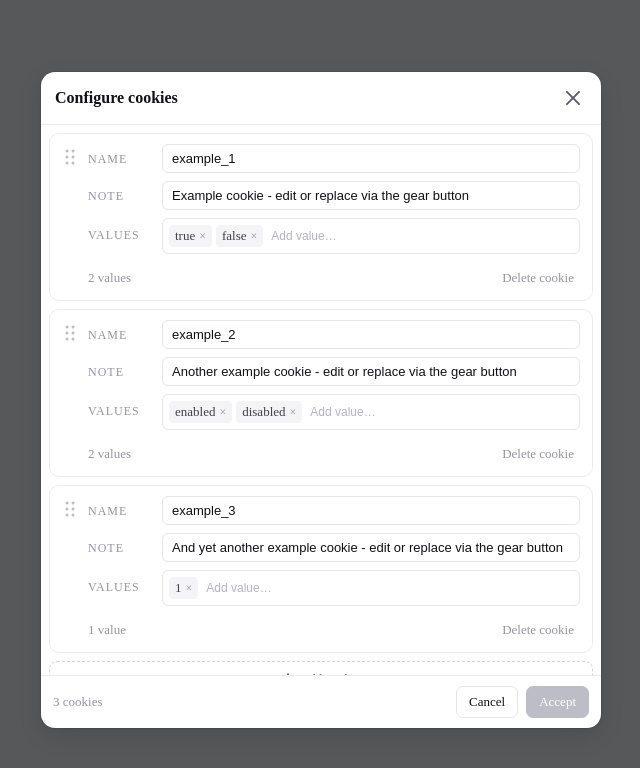
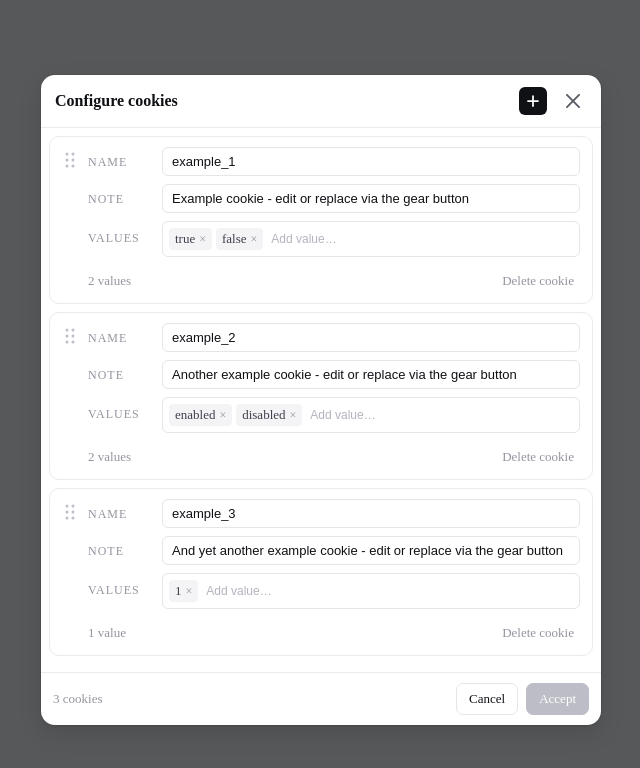
Before and after one commit to Ruler90/cookie-manager, a website built with Vite: page index.html in a window 1280 px wide. Both pictures are taken after a click on the button 737 px from the left and 258 px from the top of the page. Shown: the whole page, without its empty margins (319-959 px from the left). Built offline with nearby package versions, Linux system fonts and the light colour scheme.

Commit message:
Move cookie creation features to the top of the Cookie Editor

```diff
--- a/package.json
+++ b/package.json
@@ -1,7 +1,7 @@
 {
   "name": "cookie-manager",
   "private": true,
-  "version": "2.1.3",
+  "version": "2.1.4",
   "type": "module",
   "scripts": {
     "dev": "vite",
--- a/src/components/CookieEditor/CookieEditor.component.ts
+++ b/src/components/CookieEditor/CookieEditor.component.ts
@@ -172,31 +172,33 @@ export function openCookieEditor(onSave: () => void): void {
     unsavedBadge.textContent = 'Unsaved';
     unsavedBadge.style.display = 'none';
     headerLeft.append(title, unsavedBadge);
+    const addCookieBtn = createEl('button', 'mw-ce__header-add-btn');
+    addCookieBtn.type = 'button';
+    addCookieBtn.title = 'Add cookie';
+    addCookieBtn.setAttribute('aria-label', 'Add cookie');
+    addCookieBtn.innerHTML = '<svg width="12" height="12" viewBox="0 0 12 12" fill="none" stroke="currentColor" stroke-width="1.75" stroke-linecap="round"><line x1="6" y1="1" x2="6" y2="11"/><line x1="1" y1="6" x2="11" y2="6"/></svg>';
     const closeBtn = createEl('button', 'mw-ce__close-btn');
     closeBtn.type = 'button';
+    closeBtn.title = 'Close editor';
     closeBtn.setAttribute('aria-label', 'Close editor');
     closeBtn.innerHTML = `
         <svg width="14" height="14" viewBox="0 0 30 30" fill="none" xmlns="http://www.w3.org/2000/svg">
             <path d="M27.9808 2.01923L2.01929 27.9808" stroke="currentColor" stroke-width="4" stroke-linecap="round" stroke-linejoin="round"/>
             <path d="M2.01929 2.01923L27.9808 27.9808" stroke="currentColor" stroke-width="4" stroke-linecap="round" stroke-linejoin="round"/>
         </svg>`;
-    header.append(headerLeft, closeBtn);
+    header.append(headerLeft, addCookieBtn, closeBtn);
 
     // Body
     let entryUid = 0;
     const body = createEl('div', 'mw-ce__body');
     loadCookies().forEach((cookie) => body.appendChild(buildEntry(cookie, ++entryUid)));
 
-    const addCookieBtn = createEl('button', 'mw-ce__add-cookie-btn');
-    addCookieBtn.type = 'button';
-    addCookieBtn.innerHTML = '<svg width="12" height="12" viewBox="0 0 12 12" fill="none" stroke="currentColor" stroke-width="1.75" stroke-linecap="round"><line x1="6" y1="1" x2="6" y2="11"/><line x1="1" y1="6" x2="11" y2="6"/></svg> Add cookie';
     addCookieBtn.addEventListener('click', () => {
         const entry = buildEntry({ name: '', values: [], description: '' }, ++entryUid, { isNew: true });
-        body.insertBefore(entry, addCookieBtn);
+        body.prepend(entry);
         entry.querySelector<HTMLInputElement>('.mw-ce__input--name')?.focus();
         entry.scrollIntoView({ behavior: 'smooth', block: 'nearest' });
     });
-    body.appendChild(addCookieBtn);
     setupDragReorder(body);
 
     // Footer
--- a/src/components/CookieEditor/_CookieEditor.styles.scss
+++ b/src/components/CookieEditor/_CookieEditor.styles.scss
@@ -17,7 +17,10 @@
     overflow: hidden;
     background-color: #fff;
     border-radius: 14px;
-    box-shadow: 0 1px 3px rgba(0,0,0,.08), 0 8px 24px rgba(0,0,0,.12), 0 0 0 1px rgba(0,0,0,.06);
+    box-shadow:
+        0 1px 3px rgba(0, 0, 0, 0.08),
+        0 8px 24px rgba(0, 0, 0, 0.12),
+        0 0 0 1px rgba(0, 0, 0, 0.06);
     transform: translate(-50%, -50%);
 
     * {
@@ -38,11 +41,12 @@
     display: flex;
     align-items: center;
     justify-content: space-between;
-    gap: 8px;
+    gap: 12px;
     border-bottom: 1px solid #ebebef;
 }
 
 .mw-ce__header-left {
+    flex: 1;
     min-width: 0;
     display: flex;
     align-items: center;
@@ -75,14 +79,15 @@
     align-items: center;
     justify-content: center;
     border-radius: 6px;
-    transition: background-color 150ms, color 150ms, transform 400ms;
+    transition:
+        background-color 150ms,
+        color 150ms,
+        transform 400ms;
     cursor: pointer;
     color: #5b5b66;
 
     &:hover {
-        background-color: #f3f3f5;
         transform: rotate(-180deg);
-        color: #0f1115;
     }
 }
 
@@ -124,7 +129,11 @@
     background: #fff;
     border: 1px solid #ebebef;
     border-radius: 10px;
-    transition: opacity 150ms, border-color 150ms, box-shadow 150ms, background 150ms;
+    transition:
+        opacity 150ms,
+        border-color 150ms,
+        box-shadow 150ms,
+        background 150ms;
 
     &--new {
         background: rgba(79, 70, 229, 0.04);
@@ -200,7 +209,9 @@
     background-color: #fff;
     border: 1px solid #e5e5ea;
     border-radius: 6px;
-    transition: border-color 150ms, box-shadow 150ms;
+    transition:
+        border-color 150ms,
+        box-shadow 150ms;
     font-size: 13px;
     color: #0f1115;
 
@@ -242,7 +253,9 @@
     background-color: #fff;
     border: 1px solid #e5e5ea;
     border-radius: 6px;
-    transition: border-color 150ms, box-shadow 150ms;
+    transition:
+        border-color 150ms,
+        box-shadow 150ms;
     cursor: text;
 
     &:focus-within {
@@ -344,7 +357,9 @@
     padding: 4px 6px;
     background: transparent;
     border-radius: 5px;
-    transition: color 120ms, background 120ms;
+    transition:
+        color 120ms,
+        background 120ms;
     cursor: pointer;
     font-size: 13px;
     color: #94949f;
@@ -414,29 +429,29 @@
     }
 }
 
-.mw-ce__add-cookie-btn {
+.mw-ce__header-add-btn {
     all: unset;
     box-sizing: border-box;
-    width: 100%;
-    padding: 9px;
+    width: 28px;
+    height: 28px;
+    flex-shrink: 0;
     display: flex;
     align-items: center;
     justify-content: center;
-    gap: 6px;
-    background: transparent;
-    border: 1px dashed #d4d4d8;
-    border-radius: 8px;
-    transition: border-color 150ms, color 150ms, background 150ms;
+    border-radius: 6px;
+    transition: background-color 150ms;
     cursor: pointer;
-    font-size: 13px;
-    color: #5b5b66;
+    background-color: #0f1115;
+    color: #fff;
 
     @media (hover: hover) {
-        &:hover {
-            background: rgba(79, 70, 229, 0.04);
-            border-color: #4f46e5;
-            color: #4f46e5;
+        &:hover svg {
+            transform: rotate(-180deg);
         }
+    }
+
+    & svg {
+        transition: transform 400ms;
     }
 }
 
@@ -546,7 +561,10 @@
     background-color: #f4f4f7;
     border: 1px solid #e5e5ea;
     border-radius: 8px;
-    transition: background 120ms, border-color 120ms, color 120ms;
+    transition:
+        background 120ms,
+        border-color 120ms,
+        color 120ms;
     cursor: pointer;
     font-size: 13px;
     font-weight: 500;
```
Also changed, not shown: src/__tests__/components/CookieEditor.test.ts (+5 -5 lines), dist/bookmarklet.js, public/bookmarklet-template.js, 1 other file.
